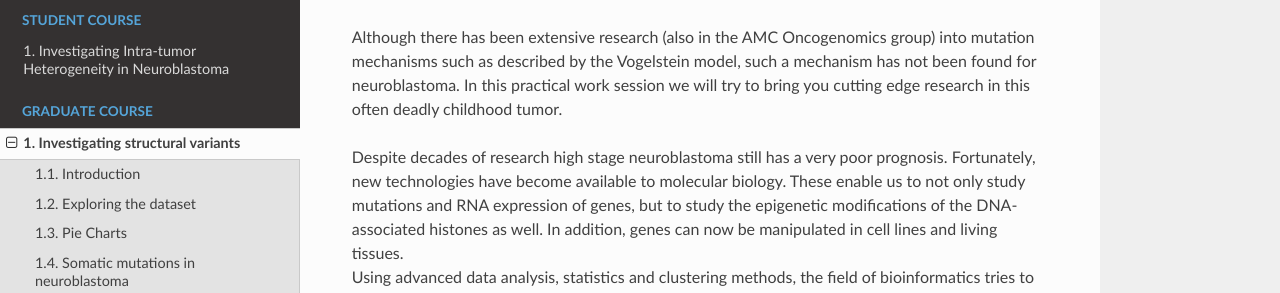
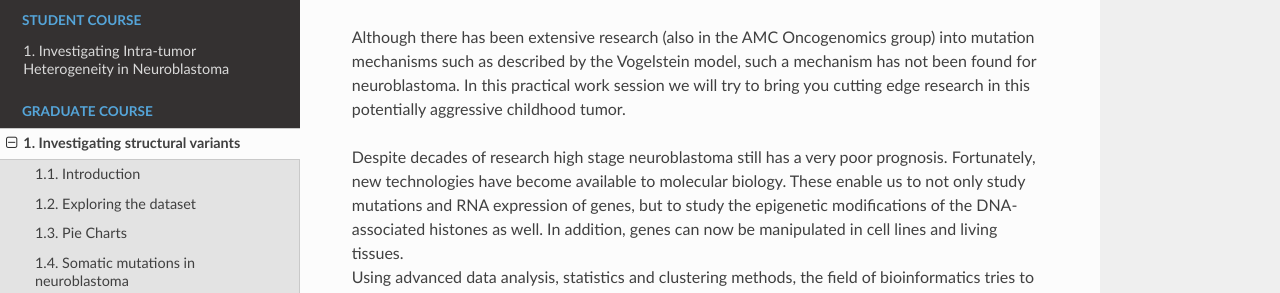
Before and after one commit to antronerds/r2-training-courses, a Sphinx documentation site: the page built from docs/Finding_structural_variants.md, in a window 1280 px wide and 900 px high, scrolled down 1023 px. Shown: the part 230-523 px from the top of the window. Built offline with Sphinx 7.4.7 and the Read the Docs theme 2.0.0, drawn with Linux system fonts in a browser that asks for light colours; pages that are not in the unit, such as notebooks, are missing from menus.

```diff
--- a/docs/Finding_structural_variants.md
+++ b/docs/Finding_structural_variants.md
@@ -23,7 +23,7 @@
 
 Neuroblastoma is a pediatric tumor of the peripheral adrenergic lineage, which is neural crest derived. During embryogenesis, cells delaminate from the neural crest, migrate ventrally and differentiate into adrenaline- or noradrenaline-producing cells. Neuroblastomas typically express enzymes for the adrenaline-synthesis route. High-stage neuroblastomas usually go into complete remission upon therapy but often relapse as therapy-resistant disease.
 
-Although there has been extensive research (also in the AMC Oncogenomics group) into mutation mechanisms such as described by the Vogelstein model, such a mechanism has not been found for neuroblastoma. In this practical work session we will try to bring you cutting edge research in this often deadly childhood tumor.
+Although there has been extensive research (also in the AMC Oncogenomics group) into mutation mechanisms such as described by the Vogelstein model, such a mechanism has not been found for neuroblastoma. In this practical work session we will try to bring you cutting edge research in this potentially aggressive childhood tumor.
 
 Despite decades of research high stage neuroblastoma still has a very poor prognosis. Fortunately, new technologies have become available to molecular biology. These enable us to not only study mutations and RNA expression of genes, but to study the epigenetic modifications of the DNA-associated histones as well. In addition, genes can now be manipulated in cell lines and living tissues.
 Using advanced data analysis, statistics and clustering methods, the field of bioinformatics tries to derive new insights from these experimental data and help molecular biologists to generate hypotheses that can be tested experimentally. Today you will use the web-based genomics analysis and visualization platform R2. R2 provides you with a set of bioinformatics tools to investigate recent patient and experimental data from neuroblastoma tumors and cell lines.
```
